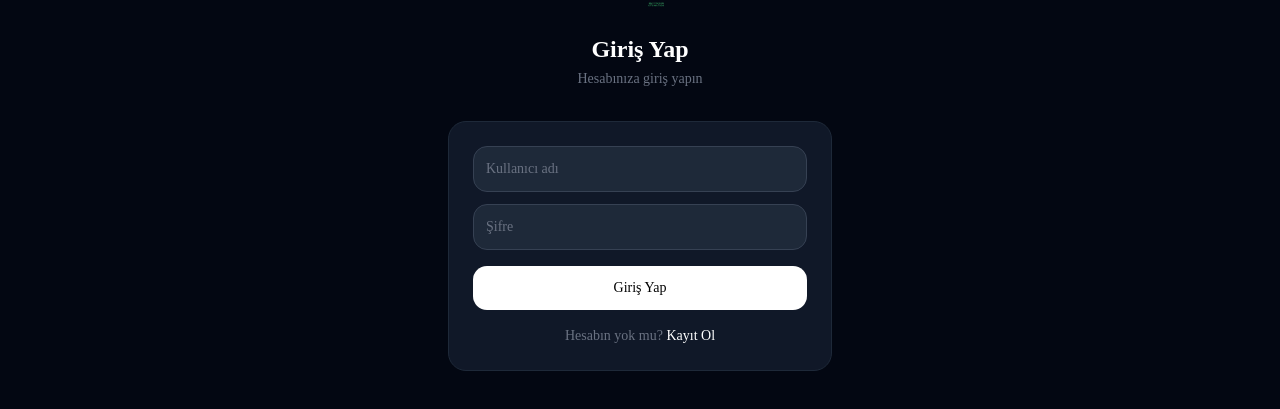
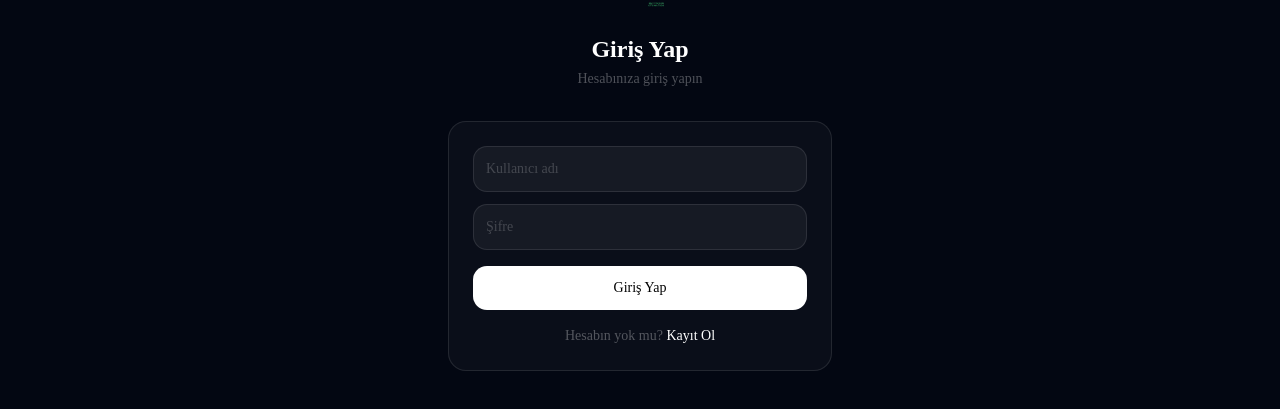
Before and after one commit to Sermedsefaa/pos-app, a Next.js app: page /giris in a window 1280 px wide. Shown: the part 299-708 px from the top of the page. Built offline with nearby package versions, Linux system fonts and the light colour scheme; no server answers.

Commit message:
giris suspense hatasi duzeltildi

```diff
--- a/app/giris/page.js
+++ b/app/giris/page.js
@@ -1,12 +1,12 @@
 "use client"
 
-import { useState } from "react"
+import { useState, Suspense } from "react"
 import { signIn } from "next-auth/react"
 import { useRouter, useSearchParams } from "next/navigation"
 import { useDil } from "../components/DilContext"
 import Link from "next/link"
 
-export default function GirisPage() {
+function GirisFormu() {
   const { t } = useDil()
   const [form, setForm] = useState({ username: "", password: "" })
   const [hata, setHata] = useState("")
@@ -27,8 +27,8 @@ export default function GirisPage() {
     })
 
     if (sonuc.ok) {
-  router.push("/dashboard")
-} else {
+      router.push("/dashboard")
+    } else {
       setHata(t.hataliGiris)
     }
     setYukleniyor(false)
@@ -40,25 +40,25 @@ export default function GirisPage() {
         <div className="text-center mb-8">
           <img src="/logo.png" alt="Logo" className="h-12 mx-auto mb-4" />
           <h1 className="text-2xl font-semibold text-white">{t.giris}</h1>
-          <p className="text-gray-500 text-sm mt-1">Hesabınıza giriş yapın</p>
+          <p className="text-white/30 text-sm mt-1">Hesabınıza giriş yapın</p>
         </div>
 
-        <div className="bg-gray-900 border border-gray-800 rounded-2xl p-6">
+        <div className="bg-white/3 border border-white/10 rounded-2xl p-6">
           {kayitBasarili && (
-            <div className="bg-green-950 border border-green-800 rounded-xl p-3 mb-4">
-              <p className="text-green-400 text-sm">✓ Kayıt başarılı, giriş yapabilirsiniz.</p>
+            <div className="bg-emerald-500/10 border border-emerald-500/20 rounded-xl p-3 mb-4">
+              <p className="text-emerald-400 text-sm">✓ Kayıt başarılı, giriş yapabilirsiniz.</p>
             </div>
           )}
 
           <div className="flex flex-col gap-3">
             <input
-              className="w-full bg-gray-800 border border-gray-700 rounded-xl p-3 text-white placeholder-gray-500 text-sm focus:border-gray-500"
+              className="w-full bg-white/5 border border-white/10 rounded-xl p-3 text-white placeholder-white/20 text-sm outline-none focus:border-white/20"
               placeholder={t.kullaniciAdi}
               value={form.username}
               onChange={(e) => setForm({ ...form, username: e.target.value })}
             />
             <input
-              className="w-full bg-gray-800 border border-gray-700 rounded-xl p-3 text-white placeholder-gray-500 text-sm"
+              className="w-full bg-white/5 border border-white/10 rounded-xl p-3 text-white placeholder-white/20 text-sm outline-none focus:border-white/20"
               placeholder={t.sifre}
               type="password"
               value={form.password}
@@ -66,20 +66,18 @@ export default function GirisPage() {
               onKeyDown={(e) => e.key === "Enter" && girisYap()}
             />
 
-            {hata && (
-              <p className="text-red-400 text-sm">{hata}</p>
-            )}
+            {hata && <p className="text-red-400 text-sm">{hata}</p>}
 
             <button
               onClick={girisYap}
               disabled={yukleniyor}
-              className="w-full bg-white text-black rounded-xl p-3 text-sm font-medium hover:bg-gray-100 disabled:opacity-40 transition-all mt-1"
+              className="w-full bg-white text-black rounded-xl p-3 text-sm font-medium hover:bg-white/90 disabled:opacity-40 transition-all mt-1"
             >
               {yukleniyor ? t.girisYapiliyor : t.giris}
             </button>
           </div>
 
-          <p className="text-center text-sm text-gray-500 mt-4">
+          <p className="text-center text-sm text-white/30 mt-4">
             Hesabın yok mu?{" "}
             <Link href="/kayit" className="text-white hover:underline">
               Kayıt Ol
@@ -90,3 +88,11 @@ export default function GirisPage() {
     </div>
   )
 }
+
+export default function GirisPage() {
+  return (
+    <Suspense fallback={<div className="min-h-screen flex items-center justify-center"><div className="w-8 h-8 border-2 border-white/20 border-t-white rounded-full animate-spin" /></div>}>
+      <GirisFormu />
+    </Suspense>
+  )
+}
```
